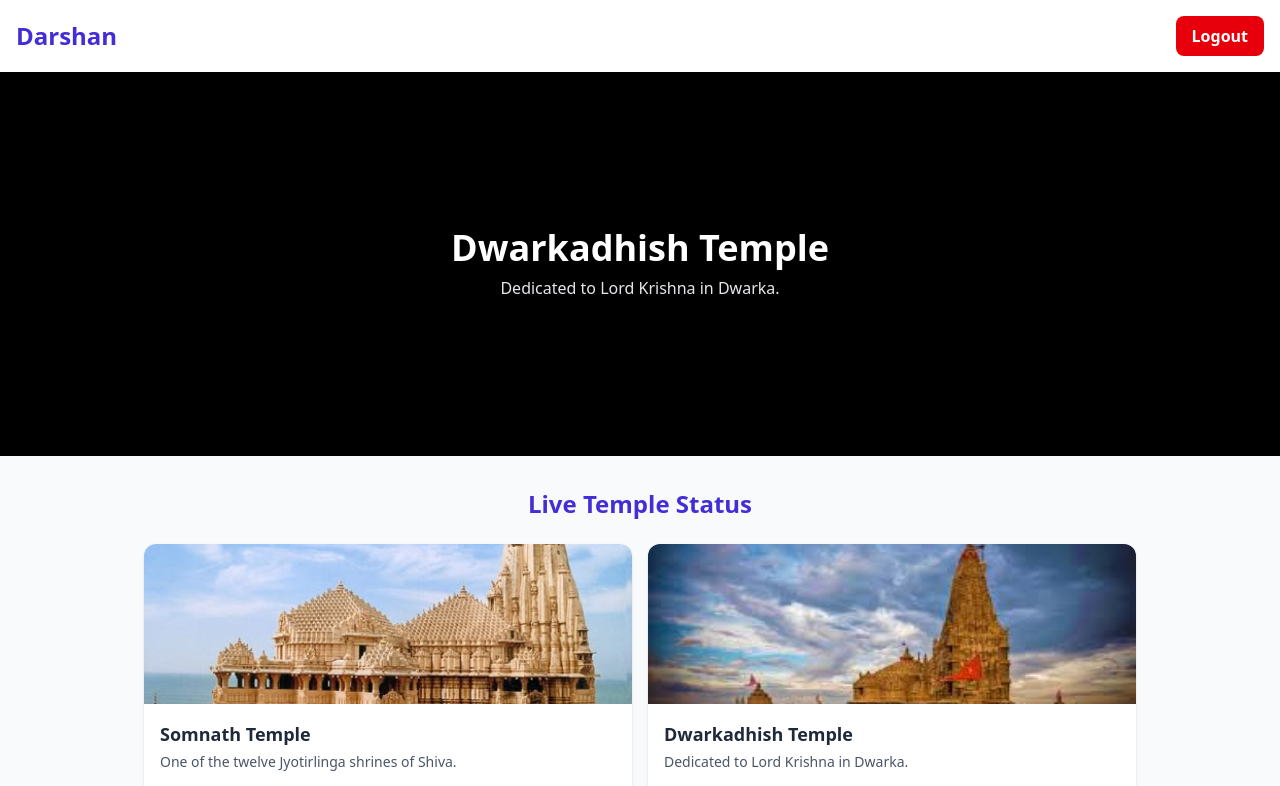
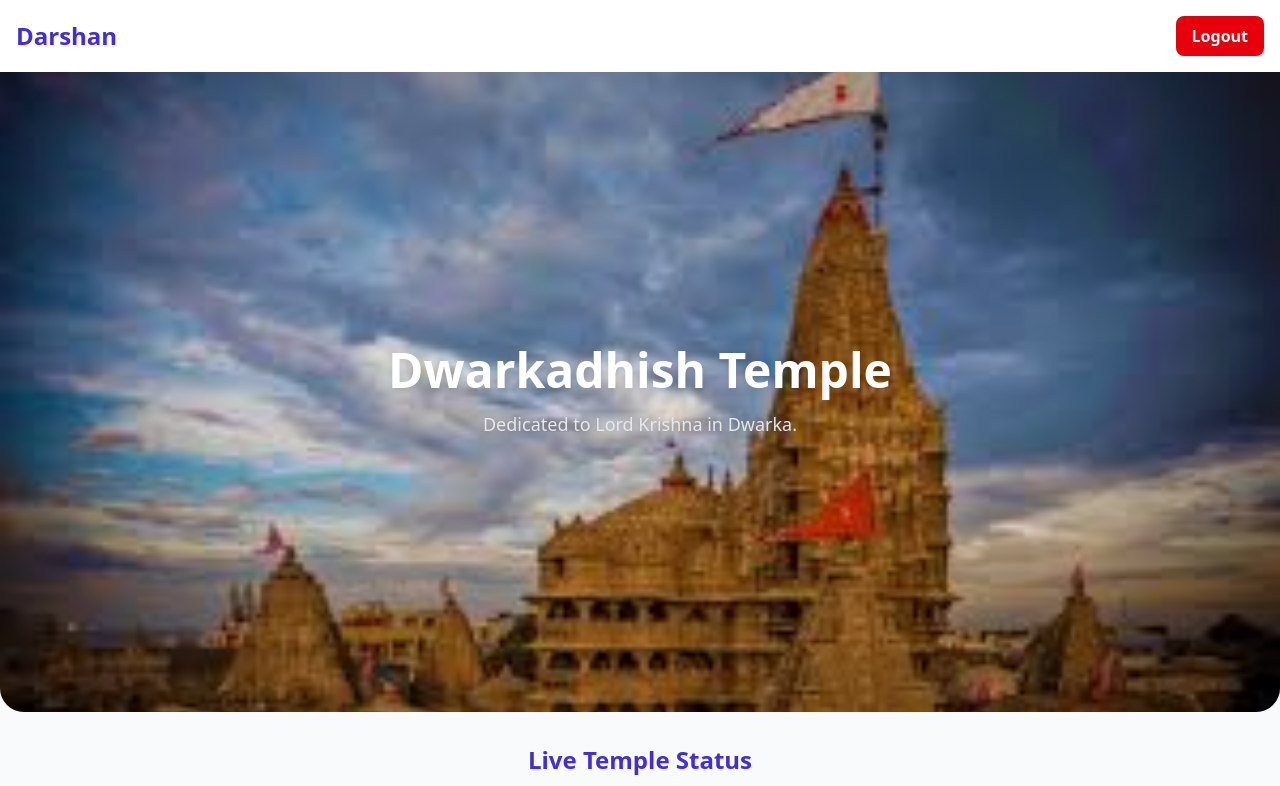
Before and after one commit to Shourya760/CineVerse, a React (Vite) app: page /home in a window 1280 px wide. Shown: the top 786 px of the page. Built offline with nearby package versions, Linux system fonts and the light colour scheme.

Commit message:
Initial commit

```diff
--- a/src/pages/Home.jsx
+++ b/src/pages/Home.jsx
@@ -94,17 +94,28 @@ export default function Home() {
             </header>
 
             {/* Hero */}
-      <section className="relative w-full h-56 sm:h-72 md:h-96 overflow-hidden">
+            <section className="relative w-full min-h-[60vh] sm:min-h-[70vh] md:min-h-[80vh] overflow-hidden rounded-b-3xl">
+                {/* Hero Images */}
                 <img
                     src={temples[currentImageIndex].image}
                     alt={temples[currentImageIndex].name}
                     className="absolute w-full h-full object-cover transition-opacity duration-1000"
                 />
-        <div className="absolute inset-0 bg-black bg-opacity-30 flex flex-col justify-center items-center text-center px-4">
-          <h2 className="text-white text-xl sm:text-2xl md:text-4xl font-bold">{temples[currentImageIndex].name}</h2>
-          <p className="text-gray-200 mt-2 text-sm sm:text-base">{temples[currentImageIndex].description}</p>
+
+                {/* Gradient overlay */}
+                <div className="absolute inset-0 bg-gradient-to-b from-black/25 via-black/10 to-black/25"></div>
+
+                {/* Hero Text */}
+                <div className="absolute inset-0 flex flex-col justify-center items-center text-center px-6">
+                    <h2 className="text-white text-2xl sm:text-3xl md:text-5xl font-bold drop-shadow-md">
+                        {temples[currentImageIndex].name}
+                    </h2>
+                    <p className="mt-2 sm:mt-4 text-gray-200 text-sm sm:text-base md:text-lg drop-shadow-sm max-w-md">
+                        {temples[currentImageIndex].description}
+                    </p>
                 </div>
             </section>
+
 
             {/* Live Status */}
             <section className="py-8 px-4 max-w-5xl mx-auto w-full">
```
Lines whose indentation alone changed are shown as unchanged.
